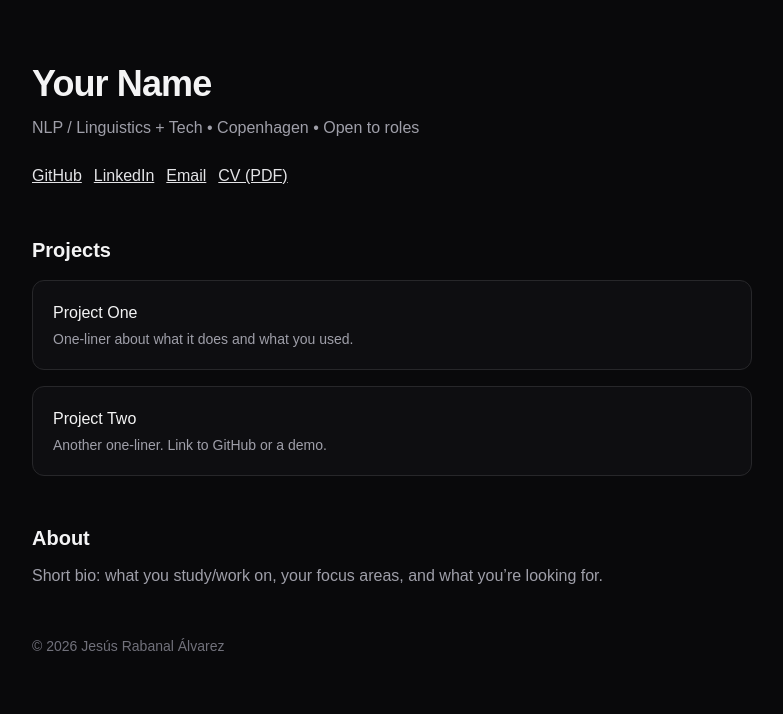
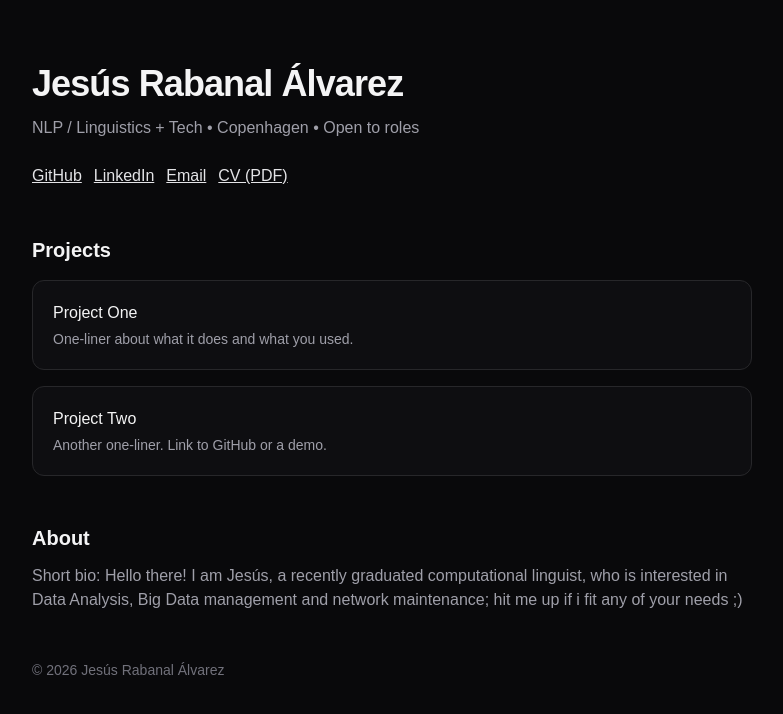
Before and after one commit to RabanalGsus/my-portfolio, a Next.js app: page / in a window 1280 px wide. Shown: the top 714 px of the page, without its empty margins (248-1031 px from the left). Built offline with nearby package versions, Linux system fonts and the light colour scheme.

Commit message:
some more info updates

```diff
--- a/app/page.tsx
+++ b/app/page.tsx
@@ -16,7 +16,7 @@ export default function Home() {
     <main className="min-h-screen bg-zinc-950 text-zinc-100">
       <div className="mx-auto max-w-3xl px-6 py-16">
         <header className="mb-12">
-          <h1 className="text-4xl font-bold tracking-tight">Your Name</h1>
+          <h1 className="text-4xl font-bold tracking-tight">Jesús Rabanal Álvarez</h1>
           <p className="mt-3 text-zinc-400">
             NLP / Linguistics + Tech • Copenhagen • Open to roles
           </p>
@@ -56,7 +56,7 @@ export default function Home() {
         <section className="mb-12">
           <h2 className="text-xl font-semibold">About</h2>
           <p className="mt-3 text-zinc-400">
-            Short bio: what you study/work on, your focus areas, and what you’re looking for.
+            Short bio: Hello there! I am Jesús, a recently graduated computational linguist, who is interested in Data Analysis, Big Data management and network maintenance; hit me up if i fit any of your needs ;)
           </p>
         </section>
 
```
